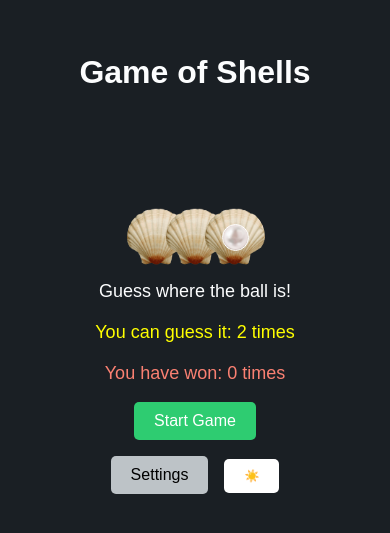
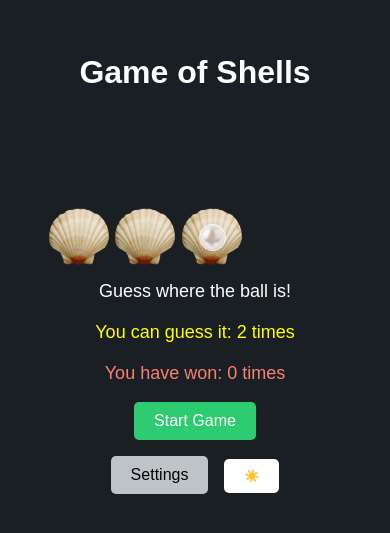
Before and after one commit to andresdslima/gameofshells, a React (Vite) app: page / in a window 390 px wide. Shown: the part 173-706 px from the top of the page. Built offline with nearby package versions, Linux system fonts and the light colour scheme.

Commit message:
refactor: add mobile styles

```diff
--- a/src/components/Shell/styles.scss
+++ b/src/components/Shell/styles.scss
@@ -49,3 +49,25 @@
   top: 45vh;
   left: 70vw;
 }
+
+@media (max-width: 425px) {
+  .shell-0 {
+    left: 10vw;
+  }
+
+  .shell-1 {
+    left: 27vw;
+  }
+
+  .shell-2 {
+    left: 44vw;
+  }
+
+  .shell-3 {
+    left: 61vw;
+  }
+
+  .shell-4 {
+    left: 78vw;
+  }
+}
```
